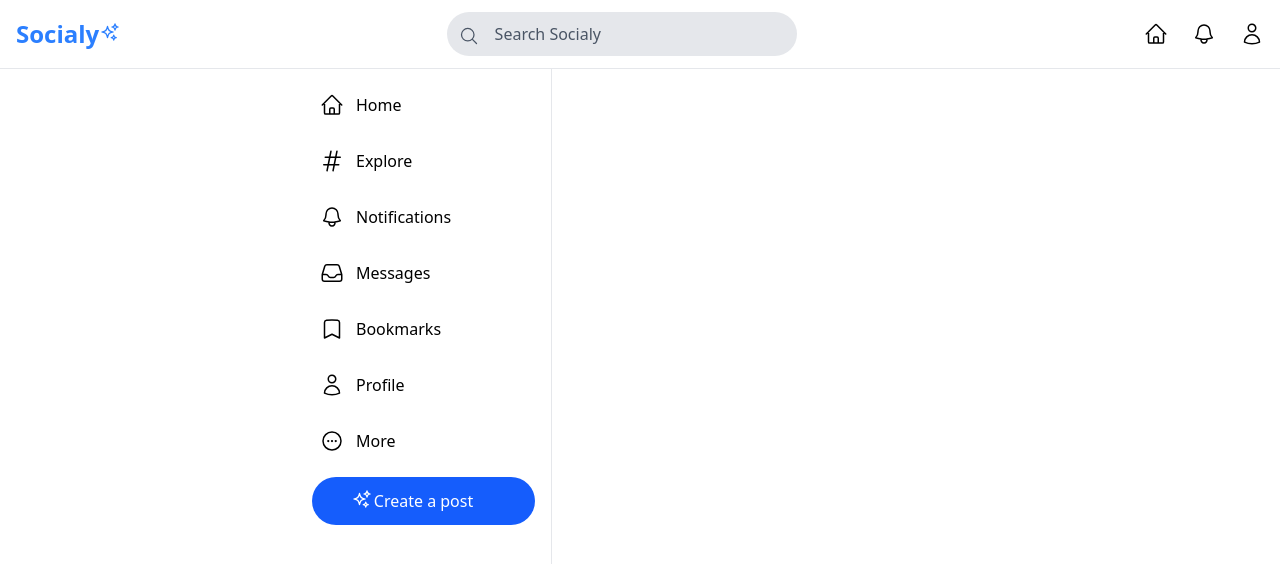
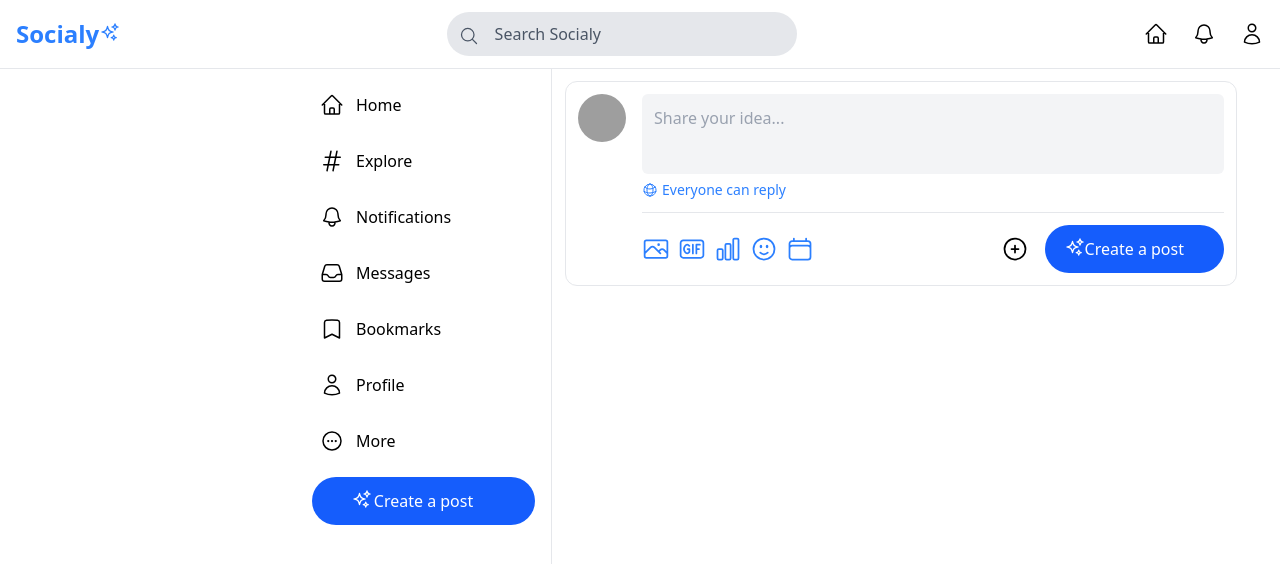
Before and after one commit to sadikahmetaydin/social-meadi-app, a React (Vite) app: page / in a window 1280 px wide. Shown: the top 564 px of the page. Built offline with nearby package versions, Linux system fonts and the light colour scheme; grey boxes are pictures that could not be loaded.

Commit message:
import TweetBox component

```diff
--- a/src/pages/Home.jsx
+++ b/src/pages/Home.jsx
@@ -1,11 +1,13 @@
 import Navbar from "../components/Navbar"
 import Sidebar from "../components/Sidebar"
+import TweetBox from "../components/TweetBox"
 
 const Home = () => {
   return (
     <div>
       <Navbar />
       <Sidebar />
+      <TweetBox />
     </div>
   )
 }
```
